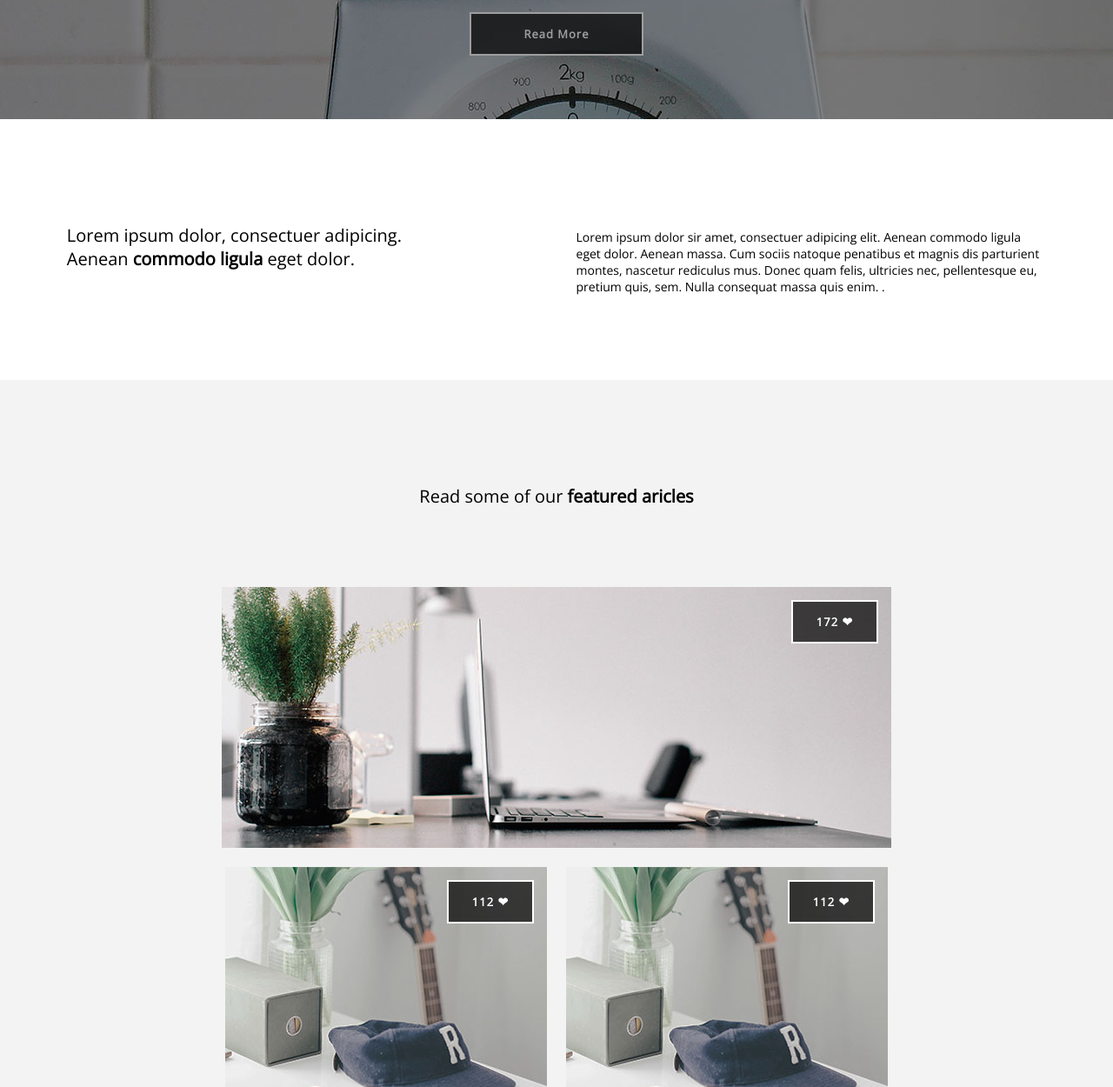
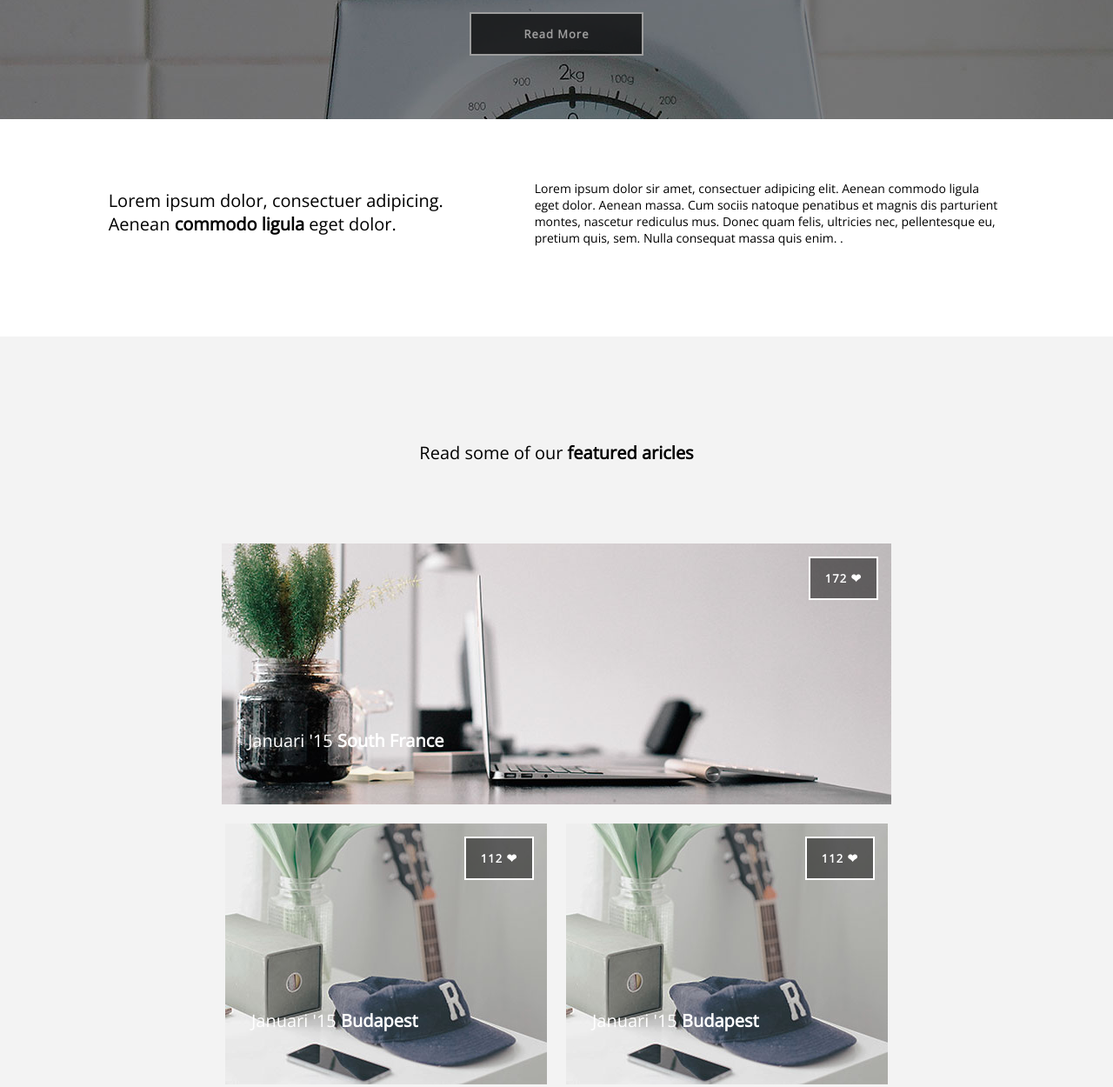
Before and after one commit to sassha96/front-end-lab-8, a plain HTML site: page homework_04/index.html in a window 1280 px wide. Shown: the part 603-1853 px from the top of the page at 87% size. Drawn offline with nearby package versions, Linux system fonts and the light colour scheme.

Commit message:
new features

```diff
--- a/homework_04/css/style.css
+++ b/homework_04/css/style.css
@@ -116,15 +116,13 @@ a:active {
     width: 100%;
     padding-left: 6%;
     padding-right: 6%;
-    height: 300px;
+    height: 250px;
     background-color: #FFF;
-    justify-content: space-between;
-    align-items: baseline;
-    padding-top: 50px;
+    justify-content: space-around;
 }
 
 .a-box-1 {
-    padding-top: 70px;
+    padding-top: 80px;
     flex-basis: 35%;
     font-size: 20px;
 }
@@ -167,6 +165,7 @@ a:active {
 .imageContainer span{
     font-size: 14px;
 }
+
 .content .imageContainer .img1{
     width: 770px;
     height: 300px;
@@ -189,8 +188,11 @@ a:active {
 }
 .imageContainer div{
     display: flex;
-    justify-content: flex-end;
     margin: 11px;
+    padding-left: 30px;
+
+    flex-direction: row;
+    justify-content: space-between;
 }
 .imageContainer div a{
     text-align: center;
@@ -199,22 +201,30 @@ a:active {
     width: 100px;
     padding-top: 13px;
 }
+.imgText{
+    color: #FFF;
+
+    align-self: flex-end;
+    margin-top: 1000px;
+    margin: 0px;
+}
 .imgButton {
     text-align: center;
     color: #fff;
+
     letter-spacing: 1px;
     font-weight: bold;
     border: 2px solid #fff;
-    background-color: rgba( 0, 0, 0, 0.7);
+    background-color: rgba( 0, 0, 0, 0.5);
     font-size: 13px;
-    width: 30px;
-    height: 10px;
+    max-width: 80px;
+    height: 30px;
     padding: 0px;
 }
 .imgButton:hover{
     color: #B7C8D9;
     border: 2px solid #B7C8D9;
-
+    transition: color 0.5s;
 }
 .newsLetter {
 
--- a/homework_04/index.html
+++ b/homework_04/index.html
@@ -25,12 +25,7 @@
             </div>
         </div>
         <div class="bgText">
-            <p class="mainText">BLACK
-                <span>&amp;</span> WHITE
-                <span>
-                    <sup>&#8482;</sup>
-                </span>
-            </p>
+            <p class="mainText">BLACK<span>&amp;</span>WHITE<span><sup>&#8482;</sup></span></p>
             <br>
             <p class="miniInfo">An Original Brand Since 1965</p>
             <a class="hButton" href="#">Read More</a>
@@ -52,17 +47,21 @@
         </p>
         <div class="imageContainer">
             <div class="img1">
+                <p class="imgText">Januari '15 <strong>South France</strong> </p>
                 <a class="imgButton" href="">172 <span>&#10084;</span></a>
             </div>
             <div class="img2">
+                <p class="imgText">Januari '15 <strong>Budapest</strong></p>
                 <a class="imgButton" href="">112 <span>&#10084;</span></a>
 
             </div>
             <div class="img3">
+                <p class="imgText">Januari '15 <strong>Budapest</strong></p>
                 <a class="imgButton" href="">112 <span>&#10084;</span></a>
 
             </div>
             <div class="img4">
+                <p class="imgText">Januari '15 <strong>South America</strong></p>
                 <a class="imgButton" href="">313 <span>&#10084;</span></a>
 
             </div>
```
